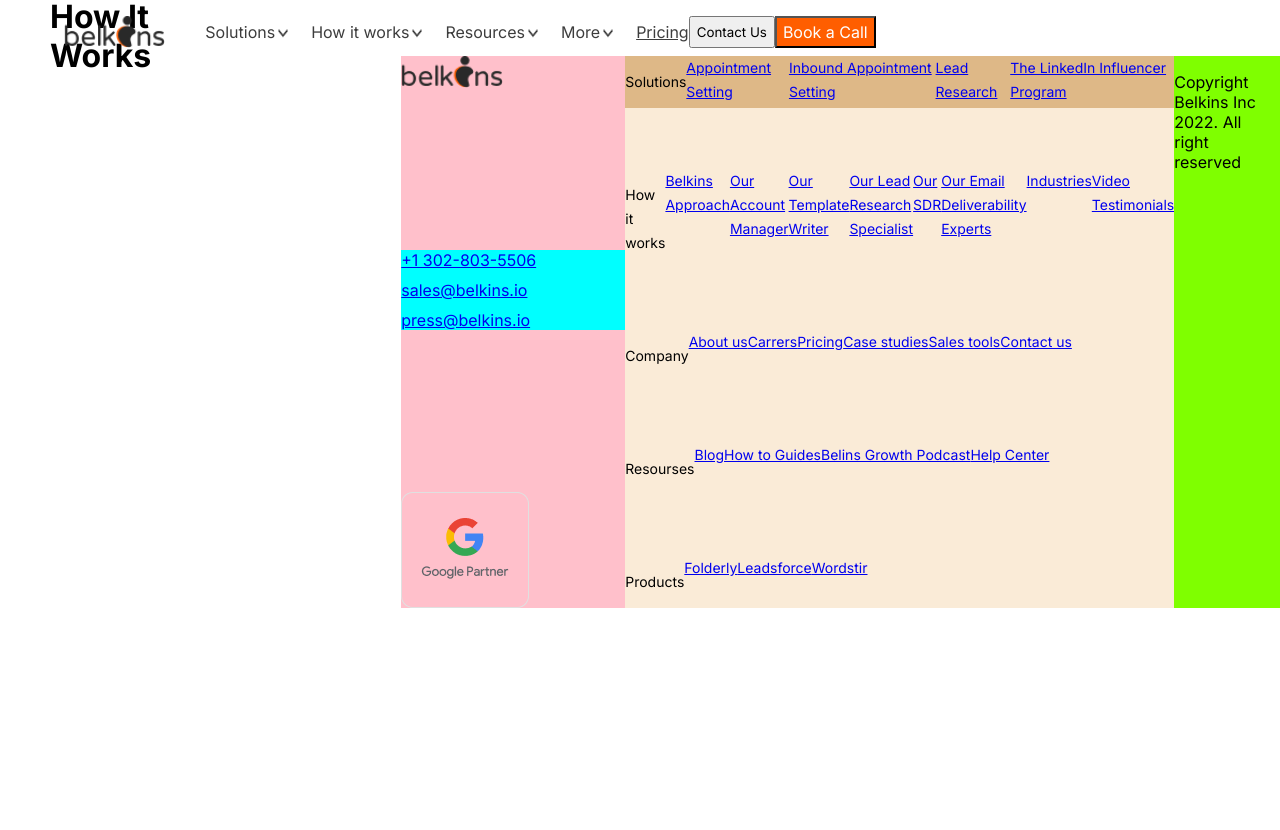
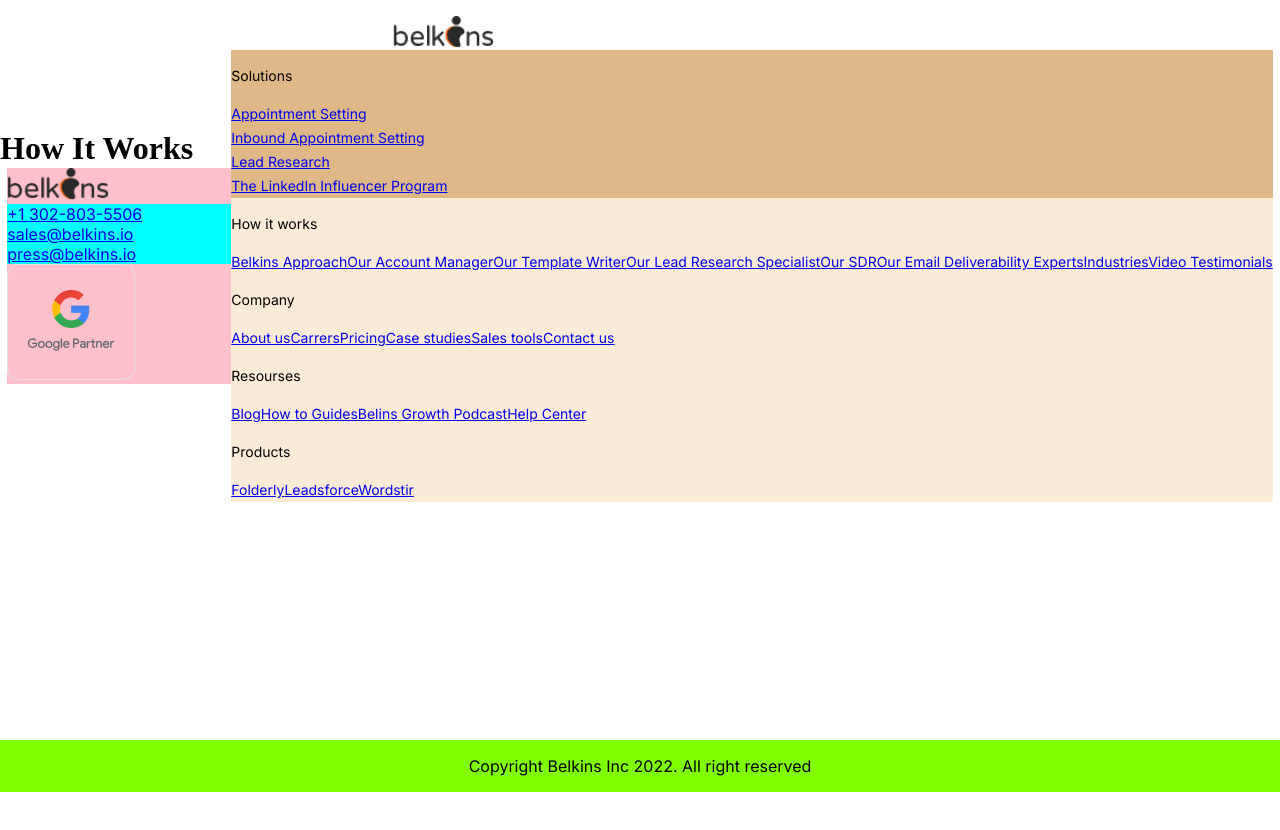
Before and after one commit to stunnerboyone/road-to-dev, a Vue app in the folder belkins-site/: page / in a window 1280 px wide. Shown: the top 830 px of the page. Before the commit the page ends 800 px from the top, so only its background shows below. Built offline with nearby package versions, Linux system fonts and the light colour scheme.

Commit message:
normalize

```diff
--- a/belkins-site/package.json
+++ b/belkins-site/package.json
@@ -8,6 +8,7 @@
     "preview": "vite preview"
   },
   "dependencies": {
+    "normalize.css": "^8.0.1",
     "vue": "^3.2.45"
   },
   "devDependencies": {
--- a/belkins-site/src/App.vue
+++ b/belkins-site/src/App.vue
@@ -17,20 +17,11 @@
         <header>
             <Header />
         </header>
-        <div>
+        <div  class="content">
             <Content />
         </div>
-        <div>
+        <footer>
             <Footer />
-        </div>
+        </footer>
     </div>
 </template>
-
-<style>
-    @import url('https://fonts.googleapis.com/css2?family=Inter:wght@300;400;700&family=Kaushan+Script&family=Montserrat:wght@400;700&family=Roboto&display=swap');
-
-    *{
-        font-family: inter;
-    }
-
-</style>
--- a/belkins-site/src/components/Content.vue
+++ b/belkins-site/src/components/Content.vue
@@ -1,5 +1,5 @@
 <template>
-    <div class = "content">
+    <div class = "content-body">
         <div class="welcome">
             <div class="schedule-a-meeting">
 
@@ -55,8 +55,10 @@
 </template>>
 
 <style>
-    .content{
+    @import url('https://fonts.googleapis.com/css2?family=Inter:wght@300;400;700&family=Kaushan+Script&family=Montserrat:wght@400;700&family=Roboto&display=swap');
+    .content-body{
         display:flex;
-        gap: 25px;
+        justify-content: space-between;
+        align-content:center;
     }
 </style>
--- a/belkins-site/src/components/Footer.vue
+++ b/belkins-site/src/components/Footer.vue
@@ -1,5 +1,6 @@
 <template>
     <div class = "footer">
+        <div class="content">
             <div class="info">
                 <div class="logo">
                     <img src="/src/ui/Group86.png" alt="logo" weight = "90" height = "32">
@@ -15,16 +16,13 @@
             </div>
             <div class="navigation">
                 <div class = "solutions">
-                <div>
                         <p>Solutions</p>
                         <a href="#" >Appointment Setting</a>
                         <a href="#" >Inbound Appointment Setting</a>
                         <a href="#" >Lead Research</a>
                         <a href="#" >The LinkedIn Influencer Program</a>
                 </div>
-            </div>
                 <div class = "How it works">
-                <div>
                         <p>How it works</p>
                         <a href="#" >Belkins Approach</a>
                         <a href="#" >Our Account Manager</a>
@@ -34,7 +32,6 @@
                         <a href="#" >Our Email Deliverability Experts</a>
                         <a href="#" >Industries</a>
                         <a href="#" >Video Testimonials</a>
-                </div>
                 </div>
                 <div class = "company">
                     <p>Company</p>
@@ -59,6 +56,8 @@
                     <a href="#">Wordstir</a>
                 </div>
             </div>
+        </div>
+
         <div class="bottom">
             <div class = "social">
                 <img src="" alt="">
@@ -81,21 +80,23 @@
 </template>
 
 <style lang="scss">
+    @import url('https://fonts.googleapis.com/css2?family=Inter:wght@300;400;700&family=Kaushan+Script&family=Montserrat:wght@400;700&family=Roboto&display=swap');
     $typographyBody: #3D3D3D;
     $typographyGrey: #B8B8B8;
     $white: #FFFFFF;
 
-    div{
-        display: flex;
-    }
     .footer{
         display: flex;
+        flex-direction: column;
+        justify-content: space-between;
         max-width: 1440px;
         height: 552px;
         padding:56px 0;
         font-family: 'Inter';
         font-style: normal;
+    }
         .info{
+            display: flex;
             flex-direction: column;
             justify-content: space-between;
             min-width: 224px;
@@ -104,27 +105,32 @@
 
             }
             .contacts{
+                display: flex;
                 flex-direction: column;
-                gap: 10px;
-                justify-content: space-between;
+                box-sizing: border-box;
                 background-color: aqua;
             }
         }
         .navigation{
+            display: flex;
             flex-direction: column;
+            box-sizing: border-box;
             justify-content: space-between;
             background-color: antiquewhite;
             font-weight: 400;
             font-size: 14px;
             line-height: 24px;
             .solutions{
+                display: flex;
                 flex-direction: column;
                 background-color: burlywood;
             }
         }
         .bottom{
+            display: flex;
+            justify-content: flex-end;
             justify-content: space-between;
             background-color: chartreuse;
         }
-    }
+
 </style>
--- a/belkins-site/src/components/Header.vue
+++ b/belkins-site/src/components/Header.vue
@@ -21,22 +21,22 @@
 </template>
 
 <style lang="scss">
+    @import url('https://fonts.googleapis.com/css2?family=Inter:wght@300;400;700&family=Kaushan+Script&family=Montserrat:wght@400;700&family=Roboto&display=swap');
     $orange: #FF5E00;
     $white: #FFFFFF;
     $typographyBody: #3D3D3D;
     .header{
-        position: fixed;
-        display: grid;
-        gap: 25px;
-        justify-content: normal;
-        grid-column-end: auto;
-        box-sizing: border-box;
+        display: flex;
+        justify-content: space-around;
+        flex-direction: row;
         padding: 16px 64px;
         font-size: 100%;
         vertical-align: baseline;
     }
     .content{
         display: flex;
+        justify-content: space-between;
+        flex-direction: row;
         align-items: center;
         max-width: 1440px;
         height: 72px;
@@ -44,10 +44,11 @@
         padding: 0;
     }
     .logo{
-        display: flex;
     }
     .menu{
         display: flex;
+        justify-content: space-between;
+        flex-direction: row;
         margin-left: 20px;
         align-items: center;
         vertical-align: baseline;
@@ -63,8 +64,6 @@
     }
 
     .buttons{
-        display: flex;
-        float: right;
         .button{
             background-color: $white;
             color: $typographyBody;
@@ -77,10 +76,5 @@
         }
     }
 
-    @media (max-width: 1280px){
 
-    }
-    @media (max-width: 1000px){
-
-    }
 </style>
```
Also changed, not shown: 1 other file (tests, documents, lock files or other folders). Lines whose indentation alone changed are shown as unchanged.
